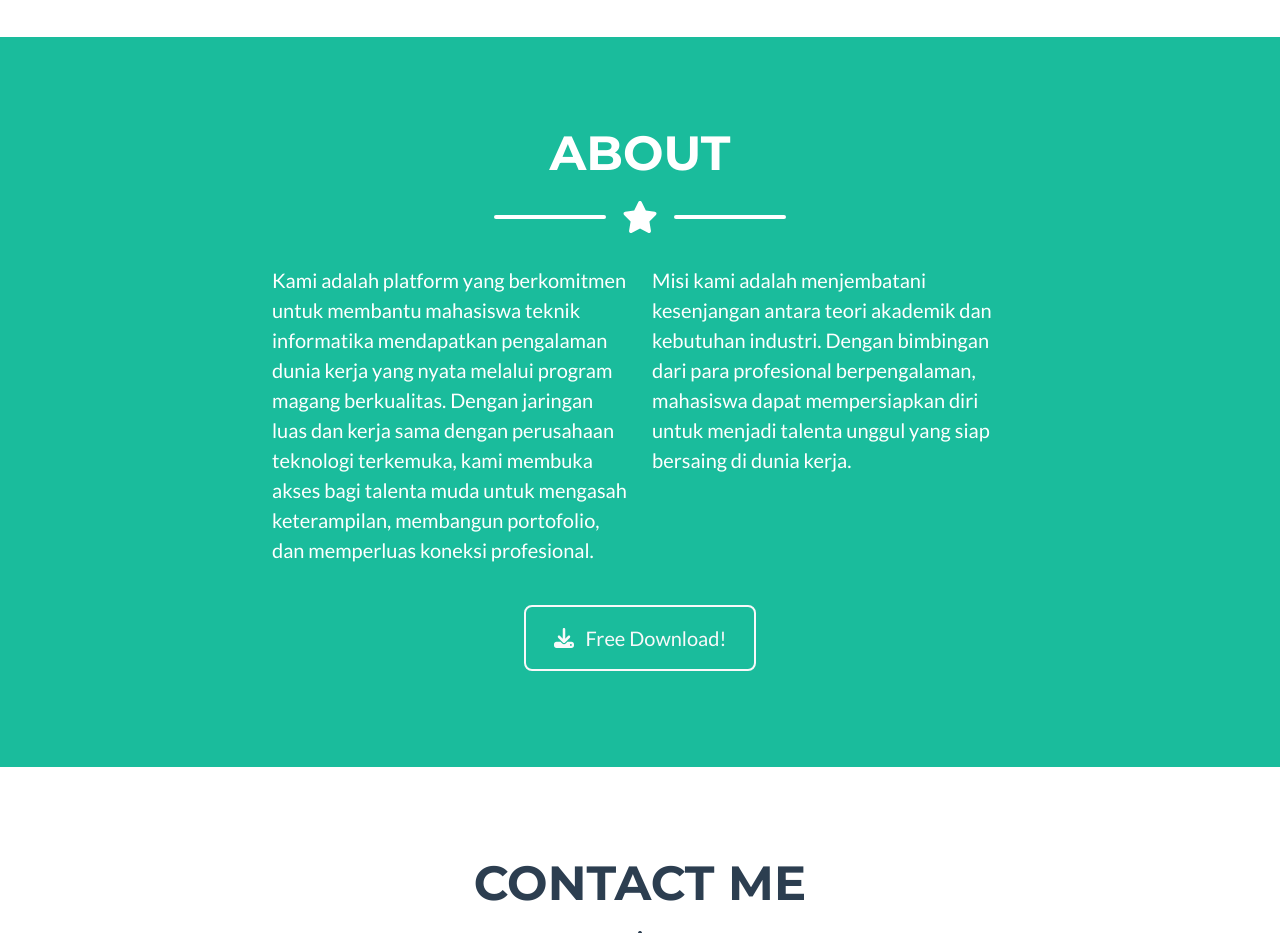
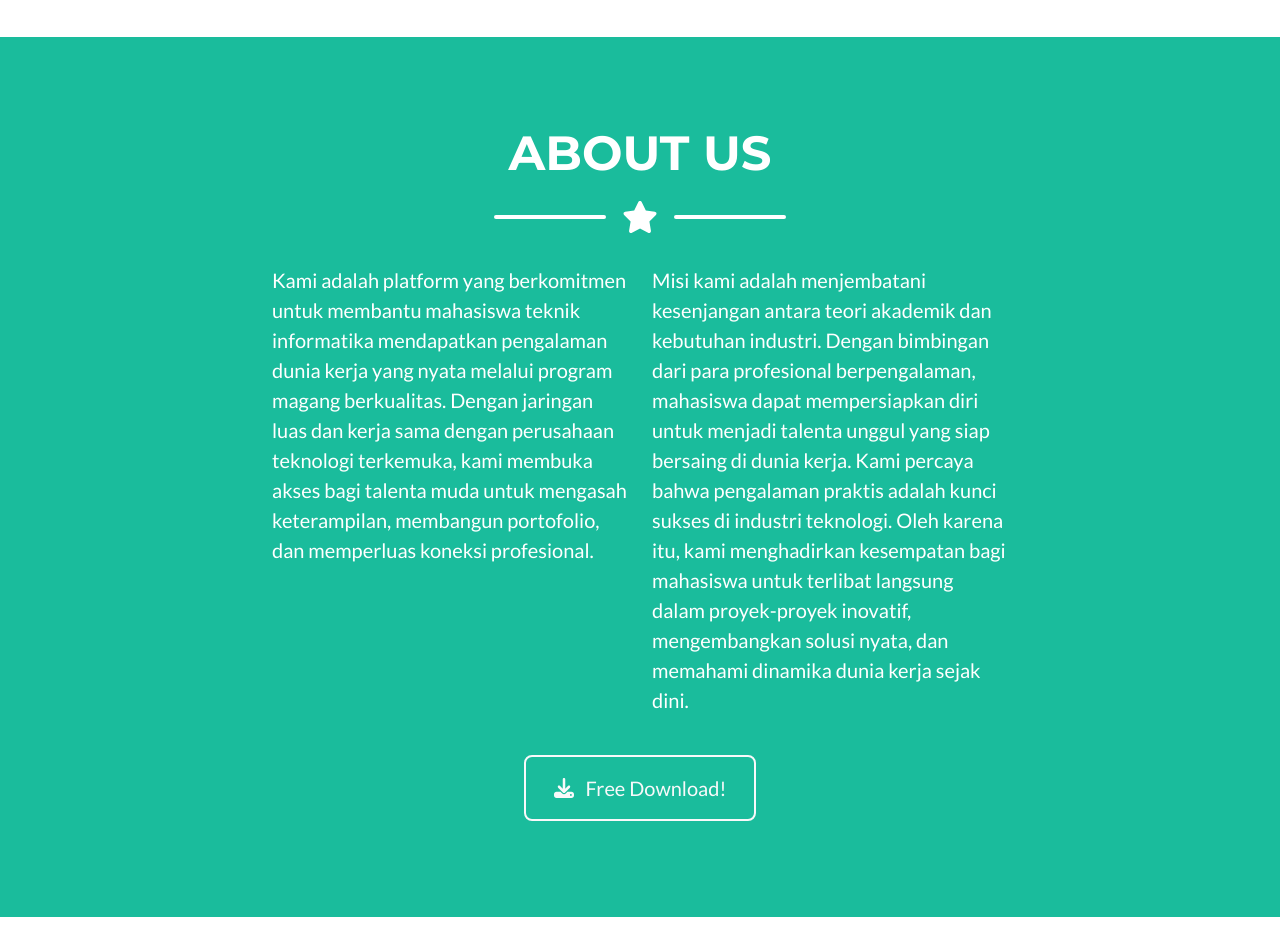
Before and after one commit to atisni/atisni.github.io, a plain HTML site: page index.html in a window 1280 px wide. Shown: the part 1740-2673 px from the top of the page. Drawn offline with nearby package versions, Linux system fonts and the light colour scheme.

Commit message:
Update index.html

```diff
--- a/index.html
+++ b/index.html
@@ -126,7 +126,7 @@
         <section class="page-section bg-primary text-white mb-0" id="about">
             <div class="container">
                 <!-- About Section Heading-->
-                <h2 class="page-section-heading text-center text-uppercase text-white">About</h2>
+                <h2 class="page-section-heading text-center text-uppercase text-white">About Us</h2>
                 <!-- Icon Divider-->
                 <div class="divider-custom divider-light">
                     <div class="divider-custom-line"></div>
@@ -138,7 +138,9 @@
                     <div class="col-lg-4 ms-auto"><p class="lead">Kami adalah platform yang berkomitmen untuk membantu mahasiswa teknik informatika mendapatkan pengalaman dunia kerja yang nyata melalui program magang berkualitas. Dengan jaringan luas dan kerja sama dengan perusahaan teknologi terkemuka, kami membuka akses bagi talenta muda untuk mengasah keterampilan, membangun portofolio, dan memperluas koneksi profesional.
 
                     </p></div>
-                    <div class="col-lg-4 me-auto"><p class="lead">Misi kami adalah menjembatani kesenjangan antara teori akademik dan kebutuhan industri. Dengan bimbingan dari para profesional berpengalaman, mahasiswa dapat mempersiapkan diri untuk menjadi talenta unggul yang siap bersaing di dunia kerja.</p></div>
+                    <div class="col-lg-4 me-auto"><p class="lead">Misi kami adalah menjembatani kesenjangan antara teori akademik dan kebutuhan industri. Dengan bimbingan dari para profesional berpengalaman, mahasiswa dapat mempersiapkan diri untuk menjadi talenta unggul yang siap bersaing di dunia kerja.
+                        Kami percaya bahwa pengalaman praktis adalah kunci sukses di industri teknologi. Oleh karena itu, kami menghadirkan kesempatan bagi mahasiswa untuk terlibat langsung dalam proyek-proyek inovatif, mengembangkan solusi nyata, dan memahami dinamika dunia kerja sejak dini.
+                    </p></div>
                 </div>
                 <!-- About Section Button-->
                 <div class="text-center mt-4">
```
